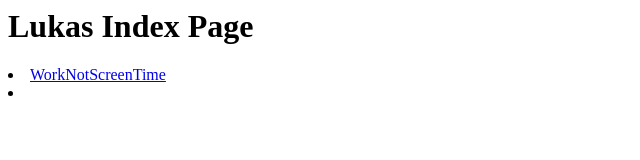
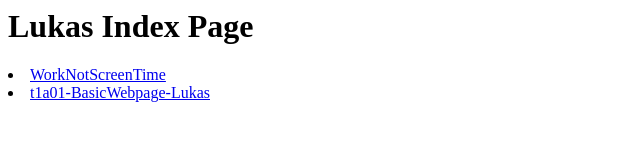
Before and after one commit to lvkas06/GameDev2023-Lukas, a plain HTML site: page public/index.html in a window 1280 px wide. Shown: the whole page, without its empty margins (0-640 px from the left). Drawn offline with Linux system fonts and the light colour scheme.

Commit message:
Update index.html

```diff
--- a/public/index.html
+++ b/public/index.html
@@ -1,4 +1,4 @@
 <html>
   <h1> Lukas Index Page </h1>
 <li> <a href= "worknoscreentime.html" > WorkNotScreenTime </a> </li>
-  <li> <a href= "https://lvkas06.github.io/GameDev2023-Lukas/public/t1a01-BasicWebpage-Lukas.html" </a> </li>
+  <li> <a href= "https://lvkas06.github.io/GameDev2023-Lukas/public/t1a01-BasicWebpage-Lukas.html" > t1a01-BasicWebpage-Lukas </a> </li>
```
